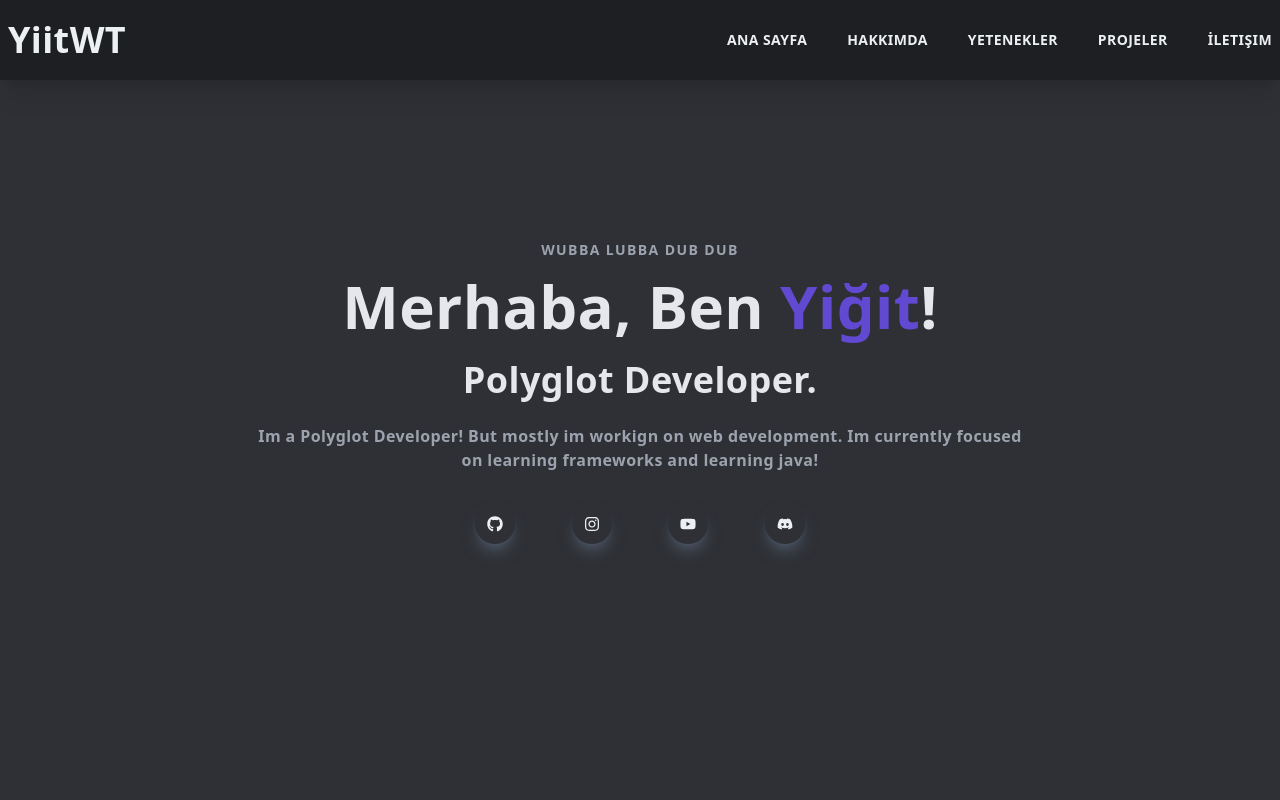
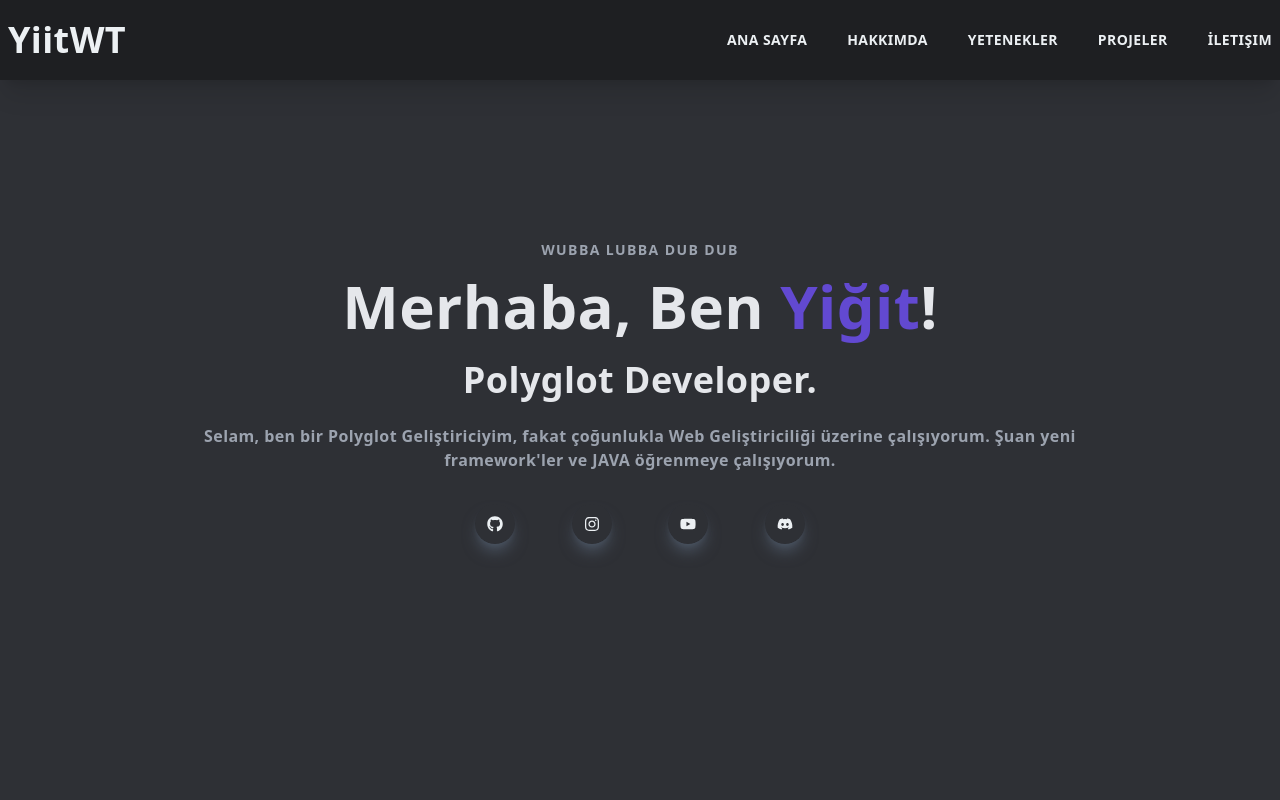
Before and after one commit to YiitWT/YiitWT, a Next.js app: page / in a window 1280 px wide. Shown: the top 800 px of the page. Built offline with nearby package versions, Linux system fonts and the light colour scheme.

Commit message:
Update Main.jsx

```diff
--- a/components/Main.jsx
+++ b/components/Main.jsx
@@ -14,7 +14,7 @@ const Main = () => {
                 Polyglot Developer.
                 </h2>
                 <p className='py-4 text-gray-400 max-w-[70%] m-auto'>
-                    Im a Polyglot Developer! But mostly im workign on web development. Im currently focused on learning frameworks and learning java!
+                    Selam, ben bir Polyglot Geliştiriciyim, fakat çoğunlukla Web Geliştiriciliği üzerine çalışıyorum. Şuan yeni framework{"'"}ler ve JAVA öğrenmeye çalışıyorum.
                 </p>
                 <div className='flex items-center justify-between max-w-[330px] m-auto py-4'>
 
```
